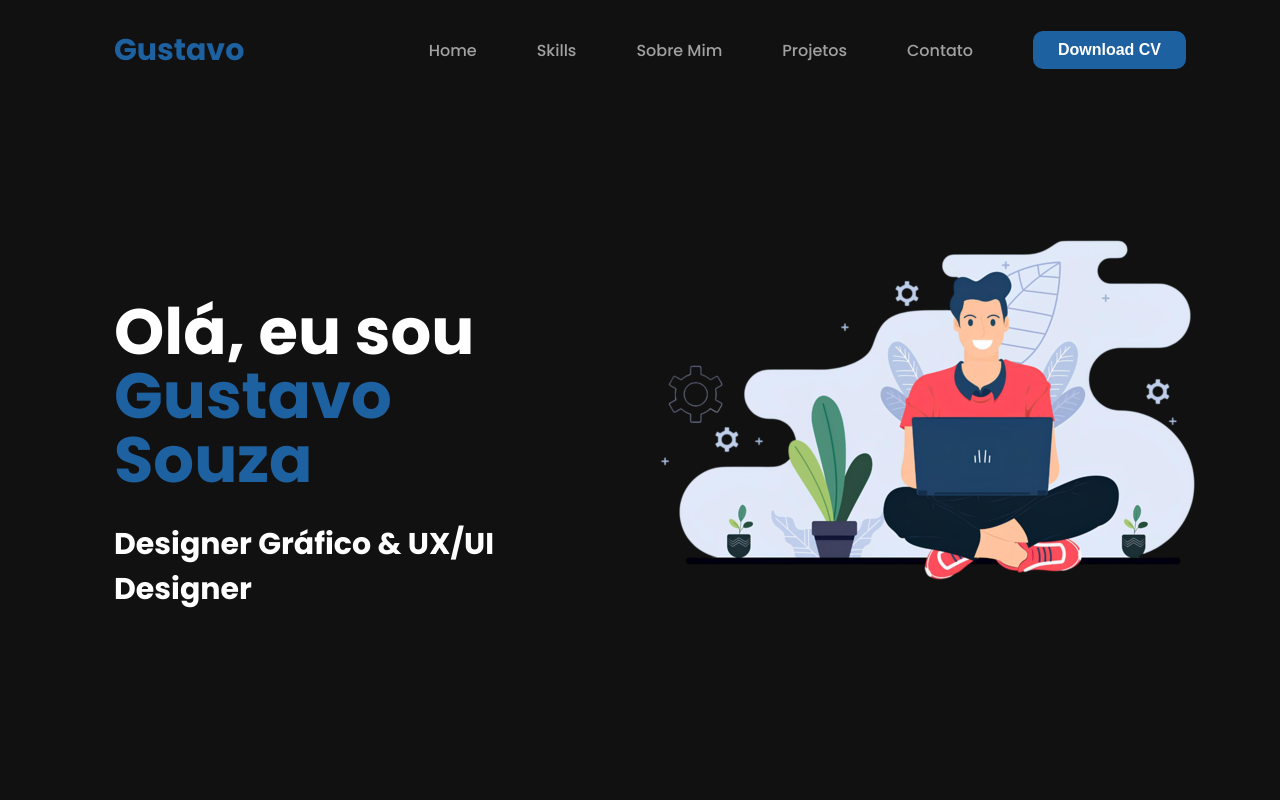
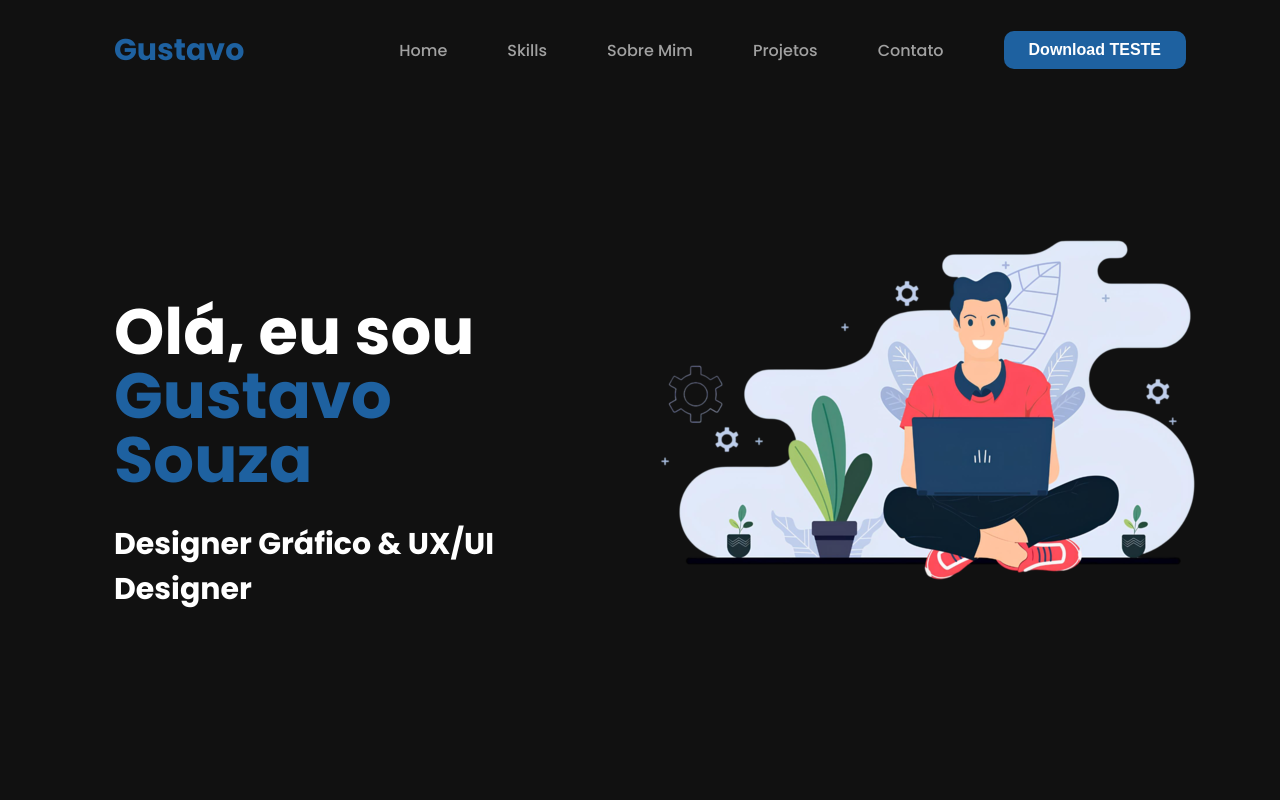
Before and after one commit to soouzxgu/portfolio-gustavo-souza, a plain HTML site: page index.html in a window 1280 px wide. Shown: the top 800 px of the page. Drawn offline with Linux system fonts and the light colour scheme.

Commit message:
comitão

```diff
--- a/index.html
+++ b/index.html
@@ -29,7 +29,7 @@
                         <li><a href="#skills">Sobre Mim</a></li>
                         <li><a href="#projects">Projetos</a></li>
                         <li><a href="#contact">Contato</a></li>
-                        <li><a href="#"><button class="btn-gradient-2">Download CV</button></a></li>
+                        <li><a href="#"><button class="btn-gradient-2">Download TESTE</button></a></li>
                     </ul>
 
                     <!--responsive menu -->
```
